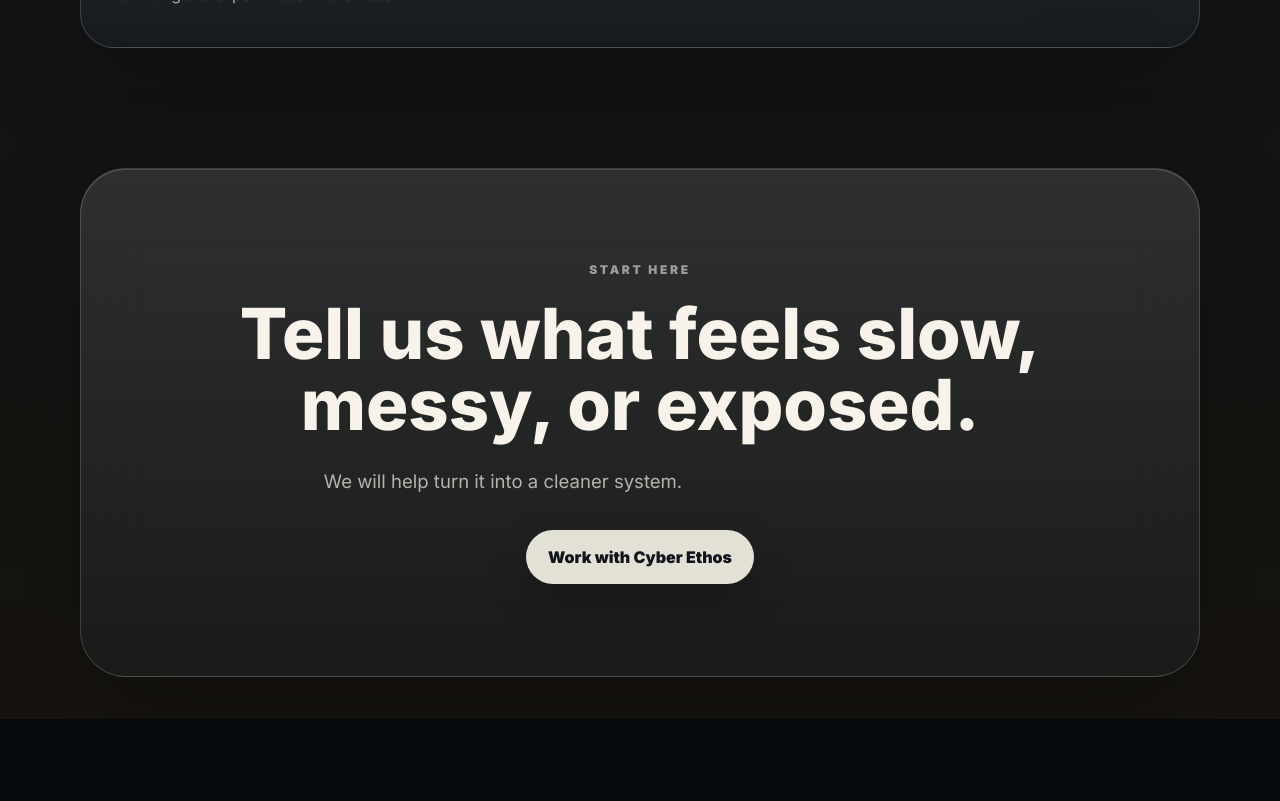
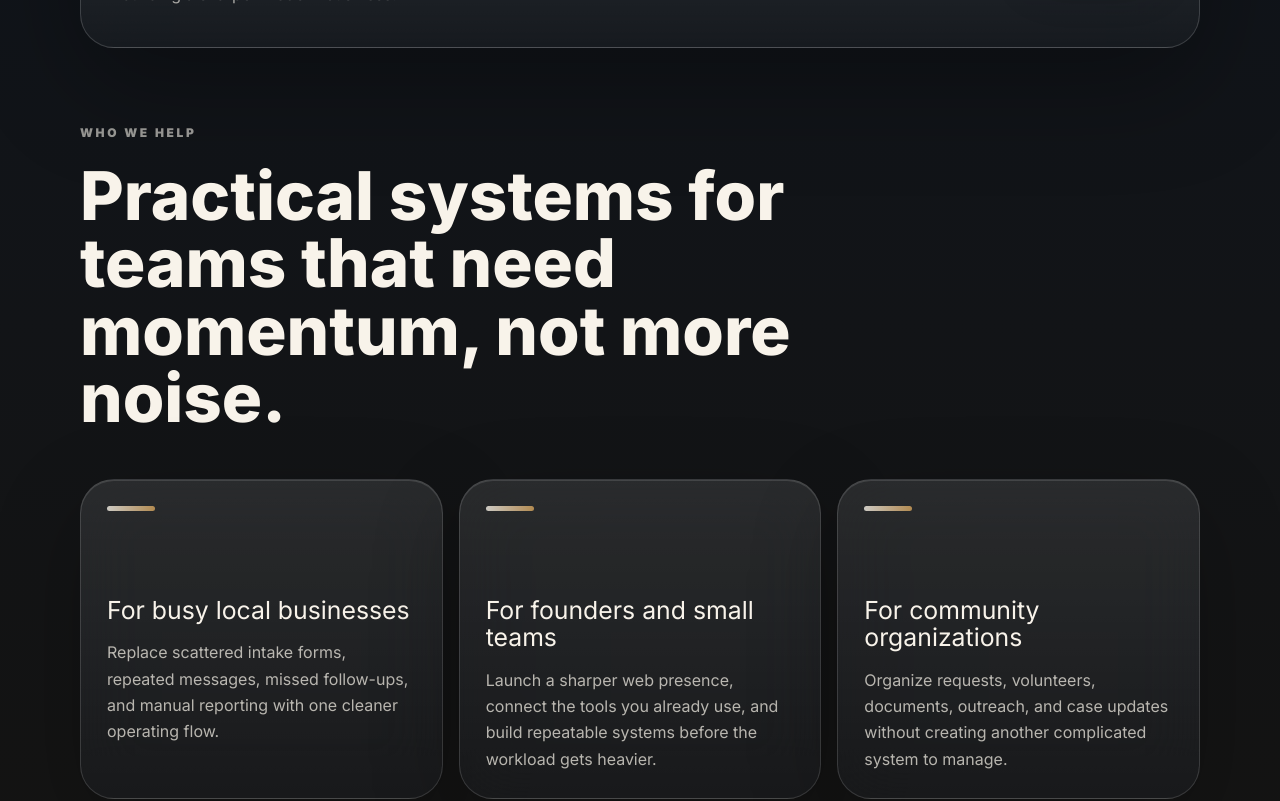
Before and after one commit to asleigher-arch/cyberethos-site, a Next.js app: page / in a window 1280 px wide. Shown: the part 1780-2581 px from the top of the page. Before the commit the page ends 2499 px from the top, so only its background shows below. Built offline with nearby package versions, Linux system fonts and the light colour scheme.

Commit message:
feat: add homepage use cases

```diff
--- a/app/globals.css
+++ b/app/globals.css
@@ -85,6 +85,7 @@
 .hero,
 .page-hero,
 .home-summary,
+.use-cases,
 .work-page,
 .process,
 .final-band {
@@ -345,7 +346,7 @@
 }
 
 .home-summary {
-  padding: 80px 0 120px;
+  padding: 80px 0 76px;
 }
 
 .home-summary h2 {
@@ -412,6 +413,59 @@
 
 .whop-card a {
   white-space: nowrap;
+}
+
+.use-cases {
+  padding: 0 0 92px;
+}
+
+.use-cases .section-intro h2 {
+  max-width: 880px;
+  margin-top: 20px;
+  color: #f8f3ea;
+  font-size: 4.2rem;
+  font-weight: 760;
+  line-height: 1;
+}
+
+.use-case-grid {
+  display: grid;
+  grid-template-columns: repeat(3, minmax(0, 1fr));
+  gap: 16px;
+  margin-top: 48px;
+}
+
+.use-case-card {
+  min-height: 290px;
+  border: 1px solid rgba(255, 255, 255, 0.14);
+  border-radius: 34px;
+  background:
+    linear-gradient(180deg, rgba(255, 255, 255, 0.11), rgba(255, 255, 255, 0.035)),
+    rgba(10, 14, 19, 0.34);
+  padding: 26px;
+  box-shadow: 0 28px 90px rgba(0, 0, 0, 0.24), inset 0 1px 0 rgba(255, 255, 255, 0.12);
+  backdrop-filter: blur(30px);
+}
+
+.use-case-card span {
+  display: block;
+  width: 48px;
+  height: 5px;
+  border-radius: 999px;
+  background: linear-gradient(90deg, rgba(245, 241, 232, 0.8), rgba(232, 176, 96, 0.72));
+}
+
+.use-case-card h3 {
+  margin: 86px 0 0;
+  color: #f8f3ea;
+  font-size: 1.55rem;
+  line-height: 1.1;
+}
+
+.use-case-card p {
+  margin: 15px 0 0;
+  color: rgba(245, 241, 232, 0.72);
+  line-height: 1.65;
 }
 
 .work-page {
@@ -637,7 +691,8 @@
     max-width: 620px;
   }
 
-  .service-grid {
+  .service-grid,
+  .use-case-grid {
     grid-template-columns: 1fr;
   }
 
--- a/app/page.jsx
+++ b/app/page.jsx
@@ -12,6 +12,7 @@
       <Nav />
       <Hero />
       <HomeSummary />
+      <UseCases />
       <FinalCTA />
     </main>
   );
@@ -126,15 +127,55 @@
   );
 }
 
+function UseCases() {
+  const useCases = [
+    {
+      title: "For busy local businesses",
+      copy: "Replace scattered intake forms, repeated messages, missed follow-ups, and manual reporting with one cleaner operating flow."
+    },
+    {
+      title: "For founders and small teams",
+      copy: "Launch a sharper web presence, connect the tools you already use, and build repeatable systems before the workload gets heavier."
+    },
+    {
+      title: "For community organizations",
+      copy: "Organize requests, volunteers, documents, outreach, and case updates without creating another complicated system to manage."
+    }
+  ];
+
+  return (
+    <section className="use-cases">
+      <FadeIn className="section-intro">
+        <p className="eyebrow">Who We Help</p>
+        <h2>Practical systems for teams that need momentum, not more noise.</h2>
+      </FadeIn>
+      <div className="use-case-grid">
+        {useCases.map((item) => (
+          <Motion.article
+            key={item.title}
+            className="use-case-card"
+            whileHover={{ y: -6 }}
+            transition={{ type: "spring", stiffness: 180, damping: 18 }}
+          >
+            <span />
+            <h3>{item.title}</h3>
+            <p>{item.copy}</p>
+          </Motion.article>
+        ))}
+      </div>
+    </section>
+  );
+}
+
 function FinalCTA() {
   return (
     <section className="final-band compact">
-      <FadeIn>
+      <div>
         <p className="eyebrow">Start Here</p>
         <h2>Tell us what feels slow, messy, or exposed.</h2>
         <p>We will help turn it into a cleaner system.</p>
         <a href="/work-with-us">Work with Cyber Ethos</a>
-      </FadeIn>
+      </div>
     </section>
   );
 }
--- a/app/work-with-us/page.jsx
+++ b/app/work-with-us/page.jsx
@@ -121,7 +121,7 @@
 function FinalCTA() {
   return (
     <section id="contact" className="final-band">
-      <FadeIn>
+      <div>
         <p className="eyebrow">Cyber Ethos</p>
         <h2>Automate what slows you down. Secure what matters.</h2>
         <p>
@@ -138,7 +138,7 @@
             Join Whop - $29/mo
           </a>
         </div>
-      </FadeIn>
+      </div>
     </section>
   );
 }
```
